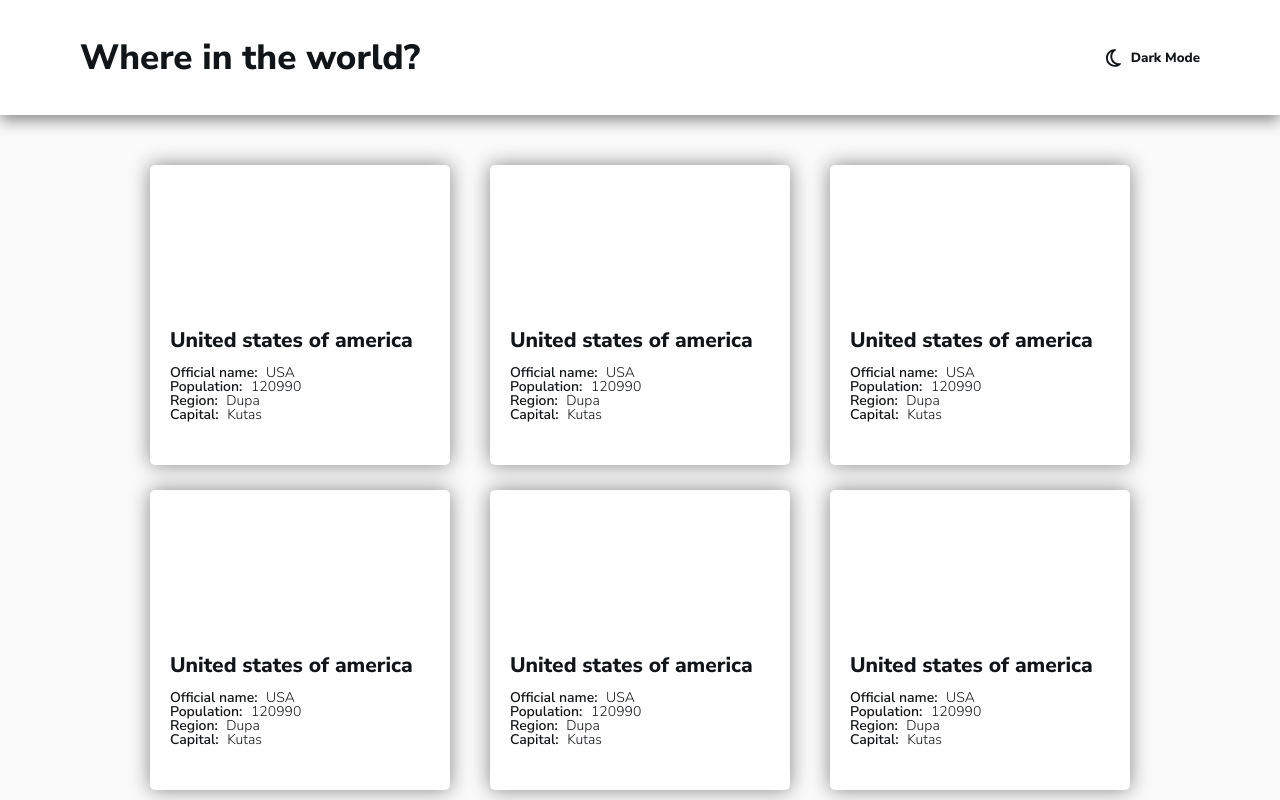
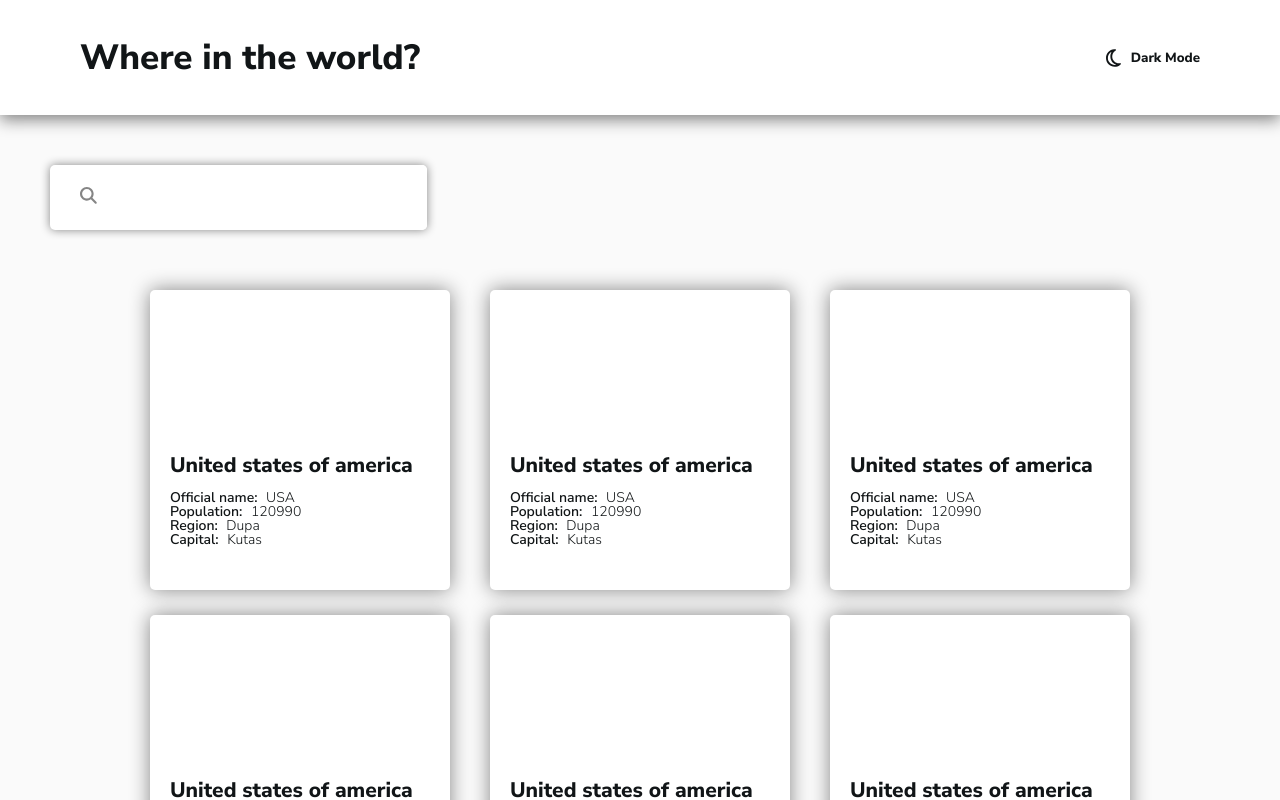
Before and after one commit to Gr34sy/ReactCountriesAPI, a React (Create React App) app: page / in a window 1280 px wide. Shown: the top 800 px of the page. Built offline with nearby package versions, Linux system fonts and the light colour scheme.

Commit message:
added search input with styling

```diff
--- a/src/components/HomePage.js
+++ b/src/components/HomePage.js
@@ -1,6 +1,7 @@
 import React, {useEffect, useState} from "react";
 
 import { CountryBox } from "./CountryBox";
+import { SearchInput } from "./SearchInput";
 
 export function HomePage(){
     const [countries,setCountries] = useState([]);
@@ -30,6 +31,9 @@
 
     return(
         <main className="hero">
+
+            <SearchInput/>
+
             <div className='wrapper'>
                 {/* {countries.map((country, i) => (<CountryBox
                 key={i}
--- /dev/null
+++ b/src/components/SearchInput.js
@@ -0,0 +1,24 @@
+import React, {useState} from "react";
+
+import { FontAwesomeIcon } from '@fortawesome/react-fontawesome'
+import { faMagnifyingGlass } from '@fortawesome/free-solid-svg-icons'
+
+
+export function SearchInput(){
+
+    const [searchInputValue, setSearchInputValue] = useState('');
+
+    function handleSearchChange(e){
+        e.preventDefault();
+        setSearchInputValue(e.target.value);
+    }
+
+    return(
+        <div className="element search-input__container">
+            <div className="search-input__icon">
+                <FontAwesomeIcon icon={faMagnifyingGlass}/>
+            </div>
+            <input type="text" className="element search-input__input" onChange={handleSearchChange} value={searchInputValue}/>
+        </div>
+    )
+}
--- /dev/null
+++ b/src/scss/blocks/_search-input.scss
@@ -0,0 +1,26 @@
+.search-input__container{
+    border-radius: 5px;
+    display: inline-block;
+    margin-bottom: 60px;
+
+    -webkit-box-shadow: 0px 0px 10px 0 $dark-gray;
+    -moz-box-shadow: 0px 0px 10px 0 $dark-gray;
+    box-shadow: 0px 0px 10px 0 $dark-gray;
+}
+
+.search-input__icon{
+    display: inline-block;
+    padding-inline: 30px 10px;
+    font-size: 1.2rem;
+}
+
+.search-input__input{
+    border: none;
+    width: 320px;
+    padding: 25px 10px;
+    border-radius: 5px;
+}
+
+.search-input__icon,.search-input__input{
+    color: $dark-gray;
+}
--- a/src/scss/elements/_darkmode.scss
+++ b/src/scss/elements/_darkmode.scss
@@ -2,7 +2,7 @@
     background-color: $very-dark-blue-1;
     color: $white;
 
-    a{
+    a, input, .search-input__icon{
         color: $white;
     }
 
@@ -30,7 +30,7 @@
         display: block;
     }
 
-    .country-box{
+    .country-box, .search-input__container{
         -webkit-box-shadow: 0px 0px 10px 0 $very-dark-blue-2;
         -moz-box-shadow: 0px 0px 10px 0 $very-dark-blue-2;
         box-shadow: 0px 0px 10px 0 $very-dark-blue-2;
--- a/src/scss/main.scss
+++ b/src/scss/main.scss
@@ -10,3 +10,4 @@
 
 //blocks
 @import './blocks/country-box';
+@import './blocks/search-input';
--- a/src/scss/misc/_general.scss
+++ b/src/scss/misc/_general.scss
@@ -12,7 +12,7 @@
     box-sizing: border-box;
 }
 
-a{
+a, input{
     text-decoration: none;
     color: $very-dark-blue-2;
 }
--- a/src/scss/misc/_variables.scss
+++ b/src/scss/misc/_variables.scss
@@ -2,7 +2,7 @@
 $dark-blue: hsl(209, 23%, 22%); // Dark Mode Elements
 $very-dark-blue-1: hsl(207, 26%, 17%); //Dark Mode Background
 $very-dark-blue-2: hsl(200, 15%, 8%); // Light Mode Text
-$dark-gray: hsl(0, 0%, 52%); // Light Mode Input
+$dark-gray: hsl(0, 0%, 52%); // Light Mode Input Text
 $very-light-gray: hsl(0, 0%, 98%); // Light Mode Background
 $white: hsl(0, 0%, 100%); //Dark Mode Text & Light Mode Elements
 
```
